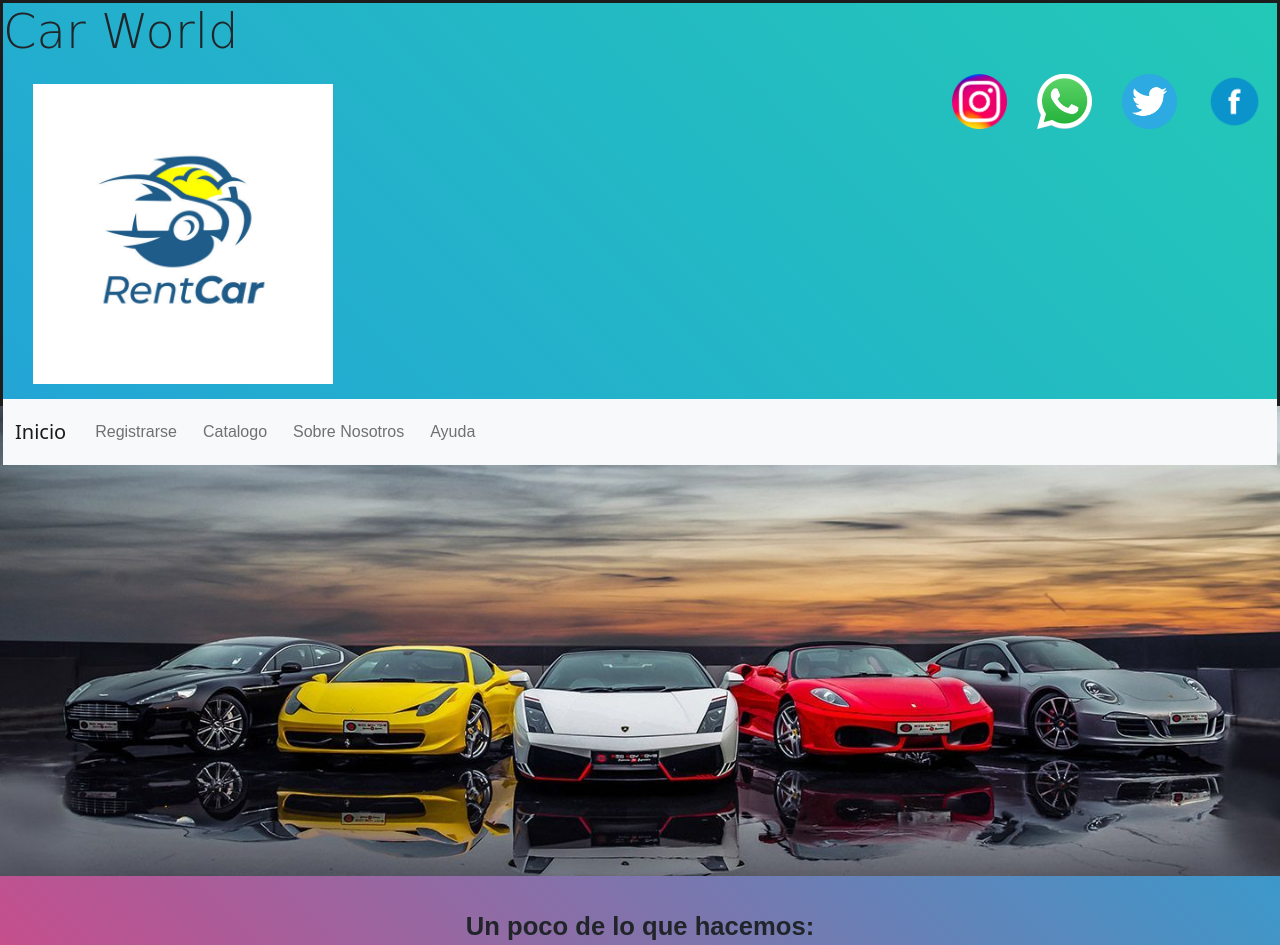
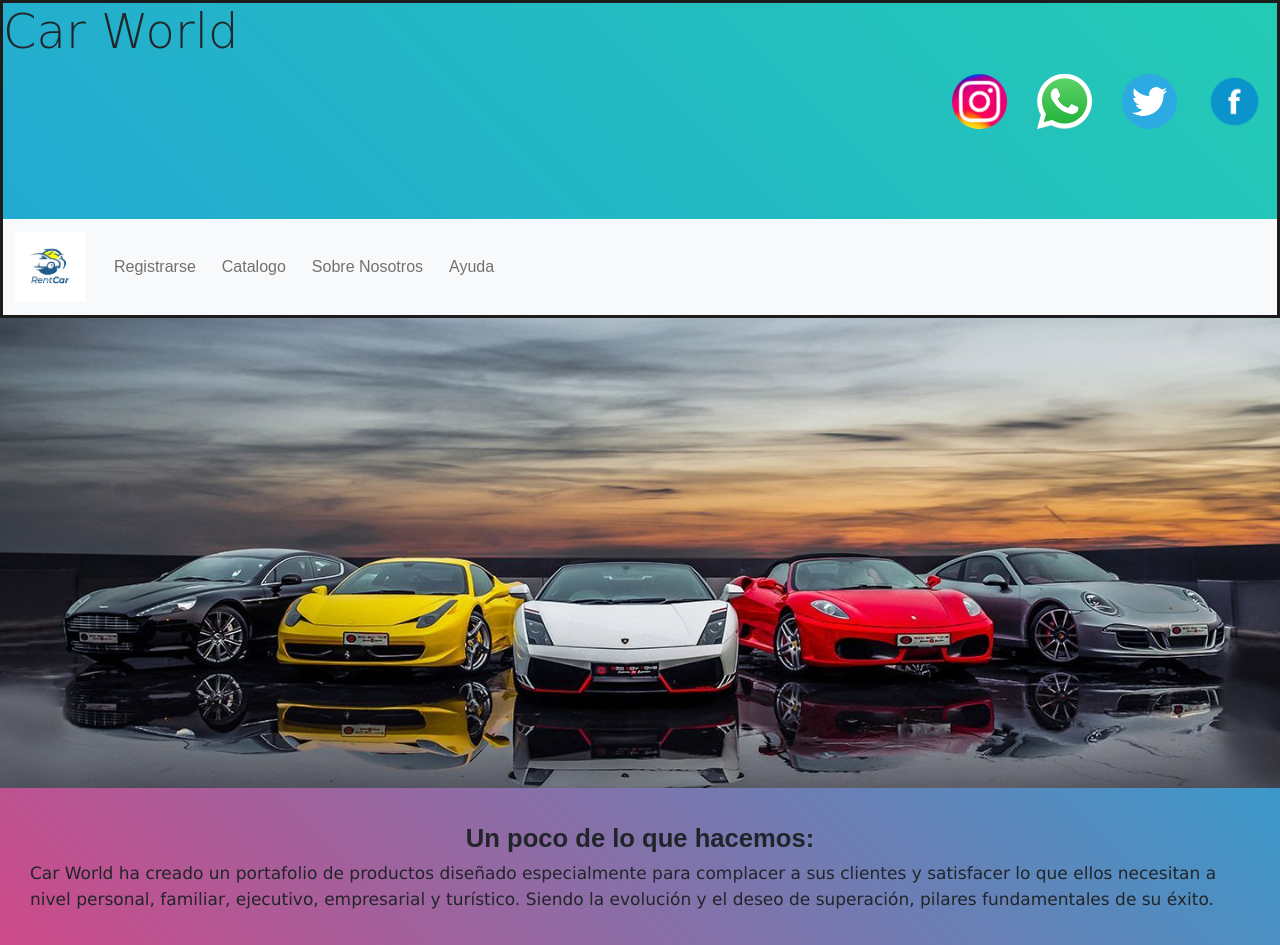
Before and after one commit to nahue05/Desafio--scss, a plain HTML site: page index.html in a window 1280 px wide. Shown: the top 945 px of the page. Drawn offline with nearby package versions, Linux system fonts and the light colour scheme.

Commit message:
solucionando errores de responsive

```diff
--- a/css/main.css
+++ b/css/main.css
@@ -31,7 +31,7 @@
 /*responsive 320*/
 @media screen and (min-width:320px){
     .main-header {
-        height: 400px;
+        height: auto;
         border-style: solid;
         border-color: #1d1c1c;
 
@@ -46,12 +46,15 @@
     }
 
     .navegador {
-
-        text-align: right;
-
-
-    }
-
+        padding-top: 150px;
+        text-align: right;
+
+
+    }
+    .logo{
+        width: auto;
+        height: 70px;
+    }
     .social a img{
 
         width: 40px;
@@ -519,7 +522,7 @@
 @media screen and (min-width:480px){
     /*header*/
     .main-header {
-        height: 400px;
+        height: auto;
         border-style: solid;
         border-color: #1d1c1c;
 
@@ -534,12 +537,16 @@
     }
 
     .navegador {
-
-        text-align: right;
-
-
-    }
-
+        padding-top: 150px;
+        text-align: right;
+
+
+    }
+    .logo{
+        width: auto;
+        height: 70px;
+
+    }
     .social a img{
 
         width: 50px;
@@ -1081,7 +1088,7 @@
 
     /*index*/
     .main-header {
-        height: 400px;
+        height: auto;
         border-style: solid;
         border-color: #1d1c1c;
         animation: cambiar 10s ease-in-out infinite;
@@ -1089,10 +1096,8 @@
 
     .logo {
         width: auto;
-        height: 300px;
-        padding-top: 15px;
-        padding-left: 30px;
-        padding-bottom: 15px;
+        height: 70px;
+
     }
 
 
@@ -1105,7 +1110,7 @@
     }
 
     .navegador{
-
+        padding-top: 150px;
         width: 100%;
 
 
--- a/index.html
+++ b/index.html
@@ -23,13 +23,13 @@
             <a href="#"><img src="./imagenes/instagram.png" alt="instagram"></a>
         </div>
 
-        <img src="./imagenes/logo.png" alt="foto del logo" class="logo">
+
 
         <div class="navegador">
         <nav class="navbar navbar-expand-lg navbar-light bg-light">
 
             <div class="container-fluid" >
-            <a class="navbar-brand" href="./index.html">Inicio</a>
+            <a class="navbar-brand" href="./index.html"><img src="./imagenes/logo.png" alt="foto del logo" class="logo"></a>
             <button class="navbar-toggler" type="button" data-bs-toggle="collapse" data-bs-target="#navbarNav" aria-controls="navbarNav" aria-expanded="false" aria-label="Toggle navigation">
                 <span class="navbar-toggler-icon"></span>
             </button>
```
